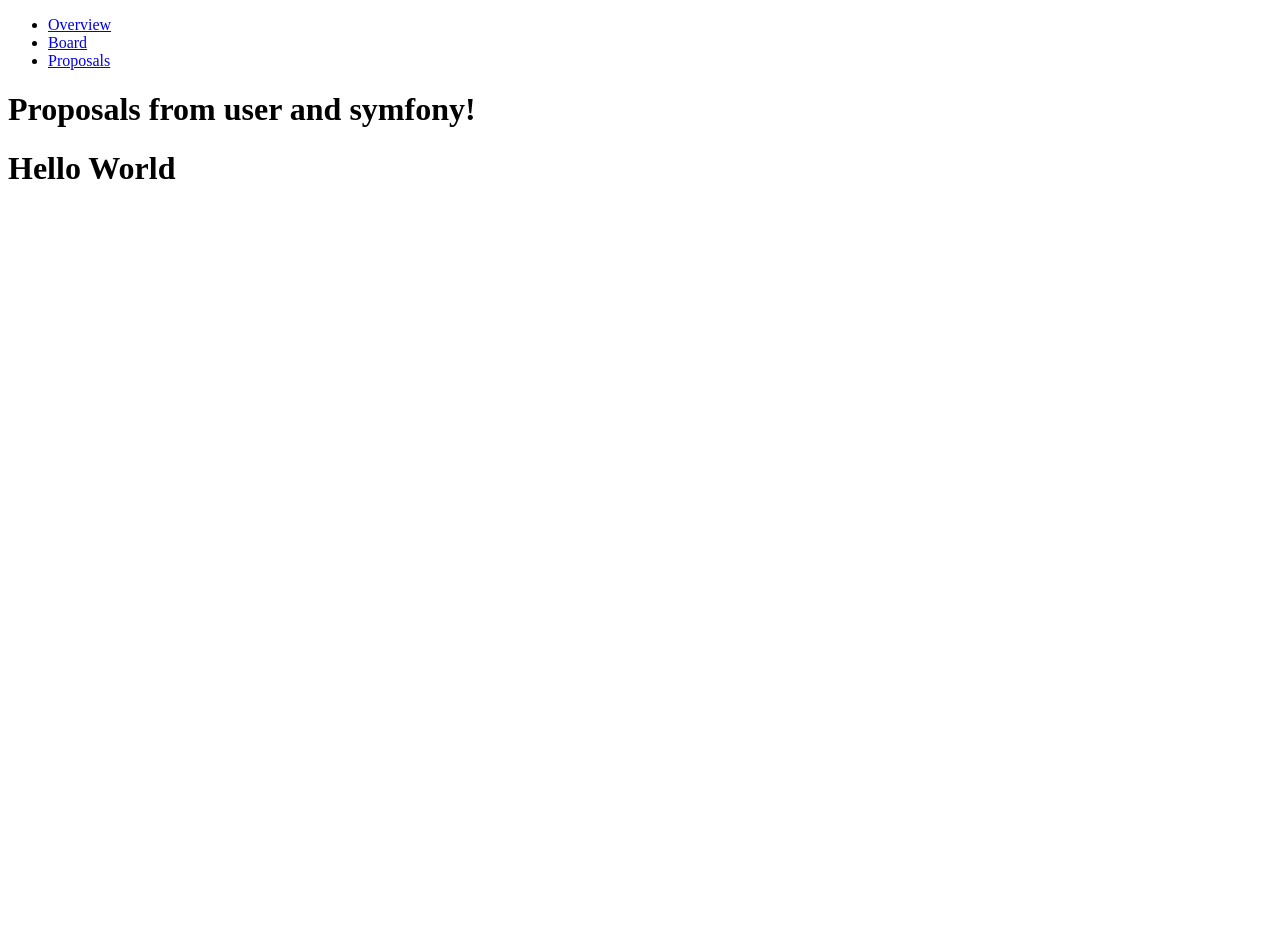
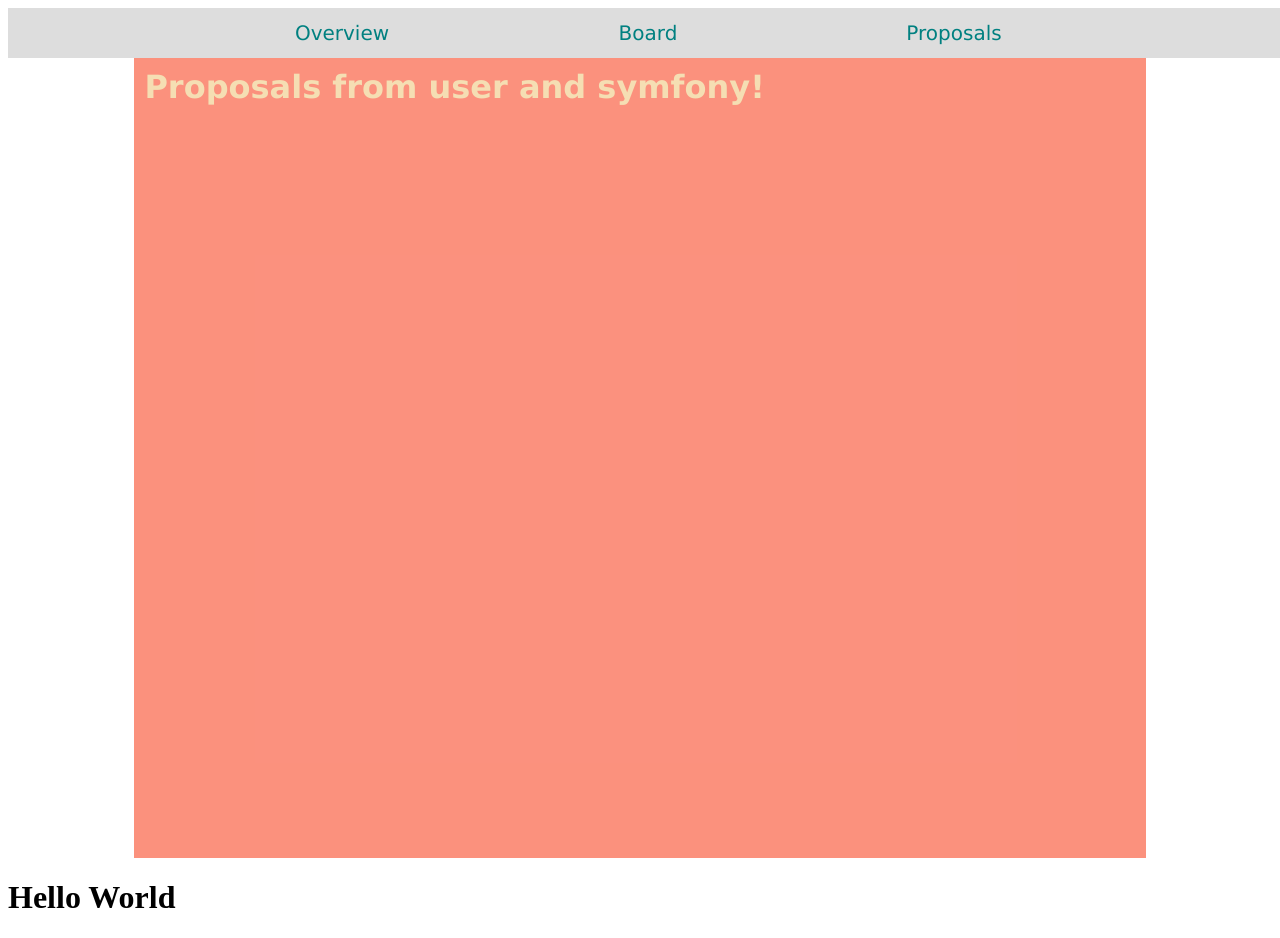
Before and after one commit to MortenManzelmann/marabuja, a React app: page /proposals in a window 1280 px wide. Before the commit the page ends 800 px from the top, so only its background shows below. Built offline with nearby package versions, Linux system fonts and the light colour scheme.

Commit message:
every statless component should be a FunctionComponent

```diff
--- a/src/frontend/App.tsx
+++ b/src/frontend/App.tsx
@@ -2,13 +2,14 @@
 import {
   BrowserRouter as Router,
   Switch,
-  Route,
-  Link
+  Route
 } from 'react-router-dom';
 
 import Board from './pages/board/Board';
 import Overview from './pages/overview/Overview';
 import Proposals from './pages/proposals/Proposals';
+import Navigation from './ui-basic/components/navigation/navigation.component'
+import Page from './ui-basic/container/page/page.container';
 
 import scoutRecommendationsMock from './fixtures/scout-recommendation.mock';
 
@@ -16,33 +17,26 @@
   name: string;
 }
 
-const App = ({name}: App) => {
+const App = ({ name }: App) => {
   return (
     <Router>
       <div>
-      <nav>
-        <ul>
-          <li>
-            <Link to="/">Overview</Link>
-          </li>
-          <li>
-            <Link to="/board">Board</Link>
-          </li>
-          <li>
-            <Link to="/proposals">Proposals</Link>
-          </li>
-        </ul>
-      </nav>
-
+        <Navigation />
         <Switch>
           <Route path="/board">
+            <Page>
               <Board scoutRecommendationsList={scoutRecommendationsMock} />
+            </Page>
           </Route>
           <Route path="/proposals">
-          <Proposals compiler='user' framework='symfony'/>
+            <Page>
+              <Proposals compiler='user' framework='symfony' />
+            </Page>
           </Route>
           <Route path="/">
-          <Overview compiler='home' framework='symfony'/>
+            <Page>
+              <Overview compiler='home' framework='symfony' />
+            </Page>
           </Route>
         </Switch>
       </div>
--- a/src/frontend/pages/board/Board.tsx
+++ b/src/frontend/pages/board/Board.tsx
@@ -3,6 +3,7 @@
 import scoutRecommendationsList from './components/scout-recomendation-list/scout-recommendations-list'
 import { ScoutRecommendation } from "../../ui-basic/interfaces/scout-recommendation";
 import ScoutRecommendationsList from "./components/scout-recomendation-list/scout-recommendations-list";
+import style from './style.less';
 
 interface Props{
   scoutRecommendationsList: ScoutRecommendation[]
--- /dev/null
+++ b/src/frontend/pages/overview/style.less
@@ -0,0 +1,5 @@
+.component {
+    text-decoration: none;
+    font-family    : Verdana, sans-serif;
+    font-weight    : 400;
+}
--- a/src/frontend/pages/proposals/Proposals.tsx
+++ b/src/frontend/pages/proposals/Proposals.tsx
@@ -1,7 +1,7 @@
-import * as React from "react";
-
+import React, {FunctionComponent} from "react";
+import style from './style.less';
 interface ProposalProps { compiler: string; framework: string; }
 
-const Proposals = (props: ProposalProps) => <h1>Proposals from {props.compiler} and {props.framework}!</h1>;
+const Proposals: FunctionComponent<ProposalProps> = ({compiler, framework}) => <div className={style.component}><h1>Proposals from {compiler} and {framework}!</h1></div>;
 
 export default Proposals;
--- /dev/null
+++ b/src/frontend/pages/proposals/style.less
@@ -0,0 +1,5 @@
+.component {
+    text-decoration: none;
+    font-family    : Verdana, sans-serif;
+    font-weight    : 400;
+}
```
Also changed, not shown: src/frontend/pages/board/style.less.d.ts (added, +7 -0 lines), src/frontend/pages/overview/Overview.tsx (+4 -3 lines), src/frontend/pages/overview/style.less.d.ts (added, +7 -0 lines), src/frontend/pages/proposals/style.less.d.ts (added, +7 -0 lines), src/frontend/pages/board/style.less (added). Lines whose indentation alone changed are shown as unchanged.
